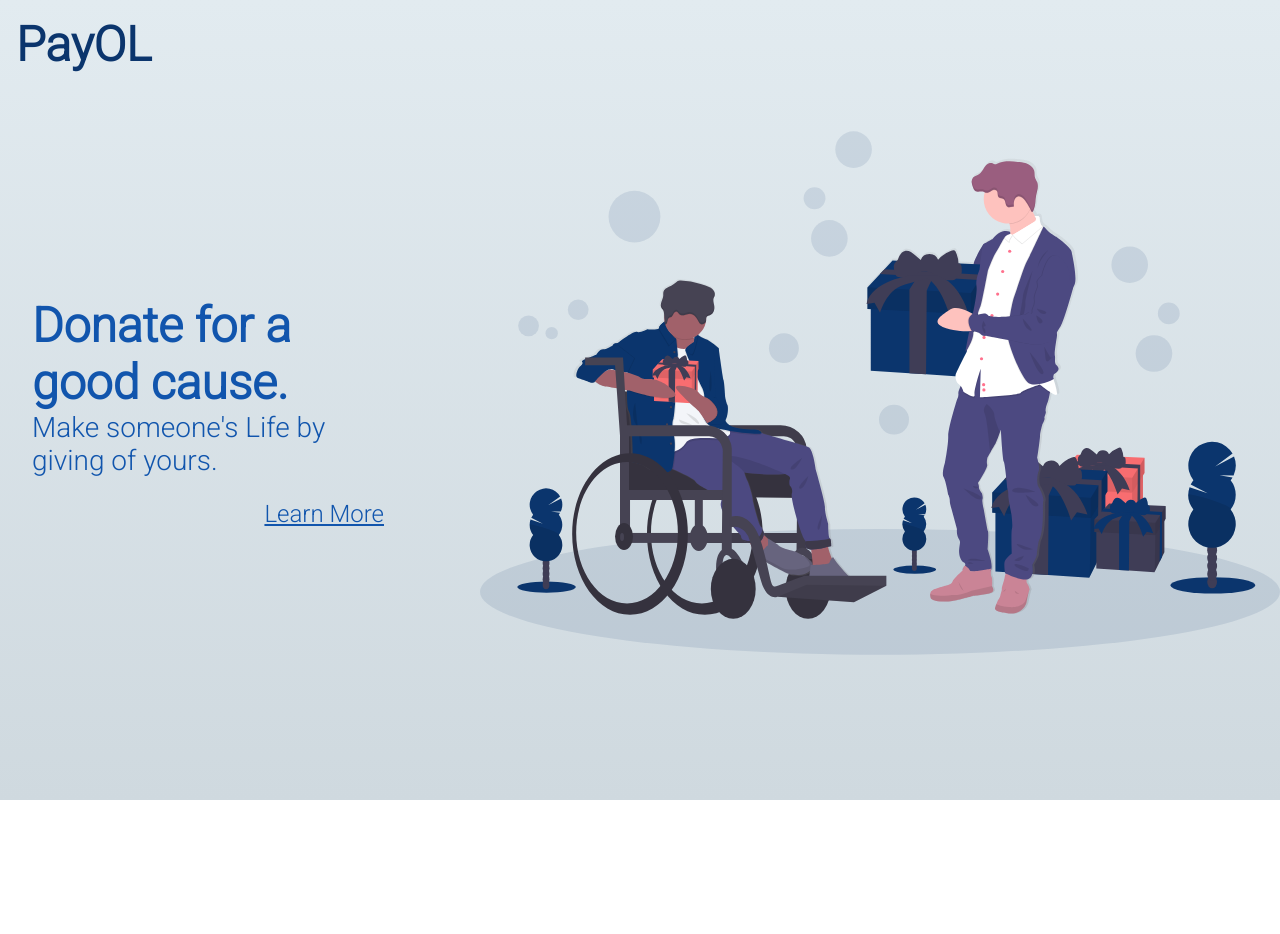
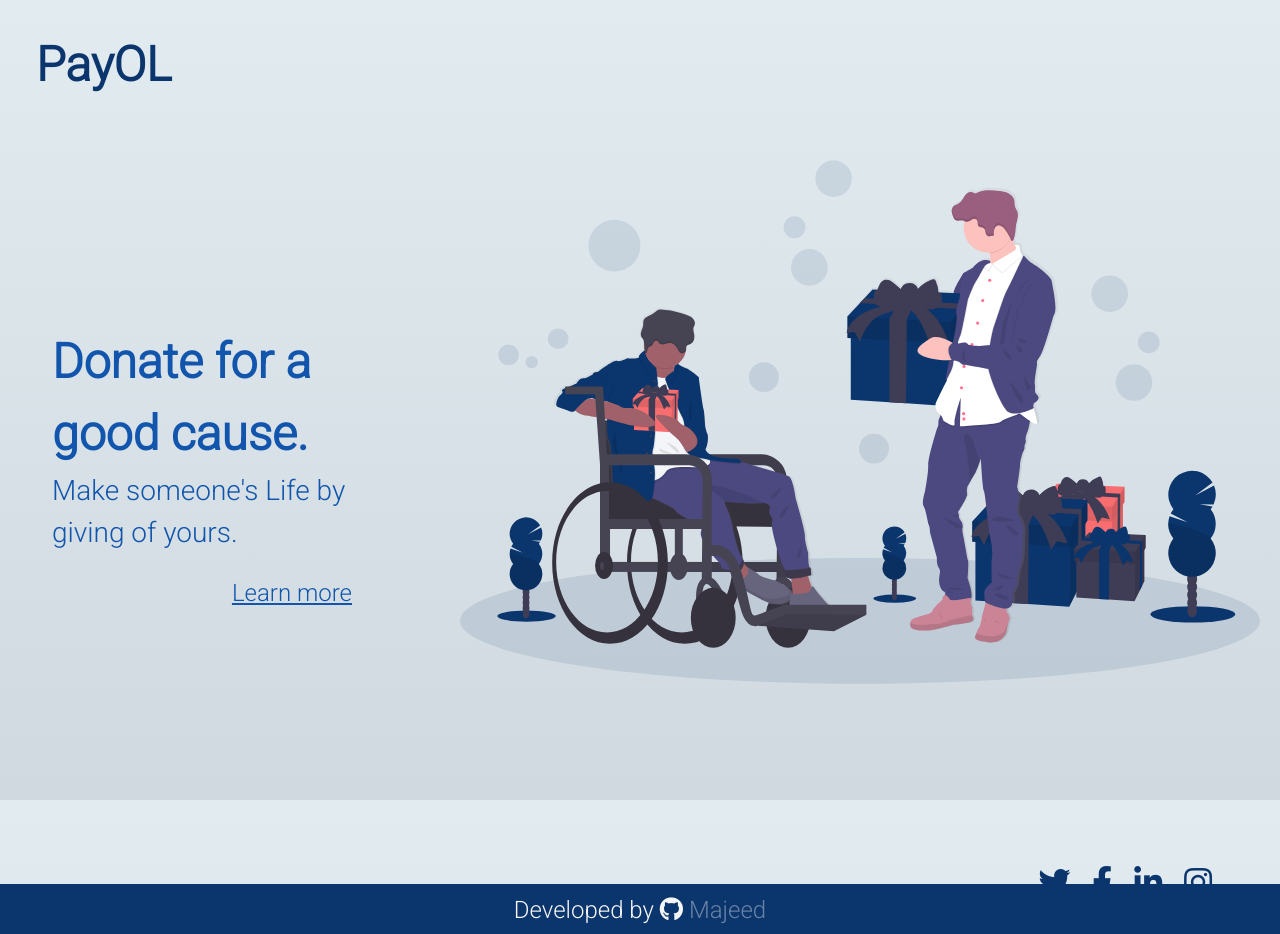
Before and after one commit to imajeed28/Payment-Gateway-Integration, a plain HTML site: page index.html in a window 1280 px wide. Before the commit the page ends 800 px from the top, so only its background shows below. Drawn offline with nearby package versions, Linux system fonts and the light colour scheme.

Commit message:
Added Footer, Social Icon and Modal Tag

```diff
--- a/Assets/Modules/Styles/main.css
+++ b/Assets/Modules/Styles/main.css
@@ -11,22 +11,23 @@ html,body{
     background-image: linear-gradient(to top, #cfd9df 0%, #e2ebf0 100%);
     background-attachment: fixed;
     height: 100%;
+    margin: 0;
     font-family: 'Roboto',sans-serif;
 
 }
-/*
+
 #homepage-container{
     min-height: 100%;
 }
 
 #homepage-main{
     overflow: auto;
-    padding-bottom: 8vh;
+    padding-bottom: 50px;
+    padding: 20px;
 }
 
-*/
+
 .logo{
-    min-height: 5vh;
     padding: 1rem 0rem 0rem 1rem;
 }
 .logo h2{
@@ -40,7 +41,6 @@ html,body{
     justify-content: space-evenly;
     flex-direction: row;
     margin-left: 2rem;
-    min-height: 85vh;
 }
 
 .home-contents{
@@ -67,7 +67,7 @@ html,body{
     font-size: 1.5rem;
     color: whitesmoke;
     border-radius: 0.5rem;
-    padding: 0.75rem 0.75rem;
+    padding: 0.75rem 0rem;
     opacity: 0.5;
     transition: 0.3s ease-in;
 }
@@ -76,10 +76,34 @@ html,body{
     opacity: 1;
 }
 
-.home-contents .learn-more a{
+.modal-title{
+    font-size: 1.75rem;
+    font-weight: bold;
+}
+.learn-btn{
+    background-color: inherit;
     font-size: 1.5rem;
     color: #1155ad;
     text-decoration: underline;
+    outline: none;
+    box-shadow: none;
+    border: 0;
+
+}
+
+.learn-btn:focus, .learn-btn:active{
+    outline: transparent none 0 !important;
+    box-shadow: none !important;
+    -webkit-box-shadow: none !important;
+}
+.learn-btn:hover{
+    background-color: inherit;
+    color: inherit;
+    text-decoration: underline;
+}
+
+.modal-body{
+    font-size: 1rem;
 }
 .donate-img{
     padding-left: 6rem;
@@ -89,13 +113,52 @@ html,body{
     height: 40rem;
 }
 
-/*
+
+
+.follow-us-container{
+    margin-top: 7rem;
+    float: right;
+}
+
+
+.social-icons {
+    font-size: 1.5rem;
+    margin: 0.75rem 2rem;
+    color: #0b356d;
+}
+.social-icons > i{
+    padding-right: 1rem;
+}
+
+.fa-twitter:hover{
+    color: #1DA1F2;
+    transition: all 0.3s ease-in;
+}
+
+.fa-linkedin-in:hover{
+    color: #0e76a8;
+    transition: all 0.3s ease-in;
+}
+
+.fa-facebook-f:hover{
+    color: #1778f2;
+    transition: all 0.3s ease-in;
+}
+
+.fa-instagram:hover{
+    color: #d6249f;
+    transition: all 0.3s ease-in;
+}
+
+
+
+
 #main-footer{
     position: relative;
-    background-color: rgb(26, 64, 99);
+    background-color: #0b356d;
     color: whitesmoke;
-    height: auto;
-    margin-top: -10vh;
+    height: 50px;
+    margin-top: -50px;
     clear: both;
     padding: 0.5rem 0rem;
 }
@@ -108,6 +171,7 @@ html,body{
 }
 
 .footer-contents a{
+    color: whitesmoke;
     opacity: 0.4;
     transition: .3s ease-in;
 }
@@ -115,4 +179,3 @@ html,body{
 .footer-contents a:hover{
     opacity: 1;
 }
-*/
--- a/index.html
+++ b/index.html
@@ -4,6 +4,10 @@
     <meta charset="UTF-8">
     <meta name="viewport" content="width=device-width, initial-scale=1.0">
     <link rel="icon" href="./Assets/Images/logo.png" type="png">
+    <link rel="stylesheet" href="https://stackpath.bootstrapcdn.com/bootstrap/4.1.3/css/bootstrap.min.css" integrity="sha384-MCw98/SFnGE8fJT3GXwEOngsV7Zt27NXFoaoApmYm81iuXoPkFOJwJ8ERdknLPMO" crossorigin="anonymous">
+    <script src="https://code.jquery.com/jquery-3.3.1.slim.min.js" integrity="sha384-q8i/X+965DzO0rT7abK41JStQIAqVgRVzpbzo5smXKp4YfRvH+8abtTE1Pi6jizo" crossorigin="anonymous"></script>
+<script src="https://cdnjs.cloudflare.com/ajax/libs/popper.js/1.14.3/umd/popper.min.js" integrity="sha384-ZMP7rVo3mIykV+2+9J3UJ46jBk0WLaUAdn689aCwoqbBJiSnjAK/l8WvCWPIPm49" crossorigin="anonymous"></script>
+<script src="https://stackpath.bootstrapcdn.com/bootstrap/4.1.3/js/bootstrap.min.js" integrity="sha384-ChfqqxuZUCnJSK3+MXmPNIyE6ZbWh2IMqE241rYiqJxyMiZ6OW/JmZQ5stwEULTy" crossorigin="anonymous"></script>
     <link rel="stylesheet" href="https://cdnjs.cloudflare.com/ajax/libs/font-awesome/5.15.1/css/all.min.css">
     <link rel="stylesheet" href="./Assets/Modules/Styles/main.css">
     <title>PayOL</title>
@@ -26,25 +30,61 @@
                                     <form><script src="https://checkout.razorpay.com/v1/payment-button.js" data-payment_button_id="pl_Gbw2ejHploDJK0" async> </script> </form>
                                 </div>
                                 <div class="learn-more">
-                                    <a href="#">Learn More</a>
+
+                                    <!-- Button trigger modal -->
+                                    <button type="button" class="btn btn-primary learn-btn" data-toggle="modal" data-target="#exampleModalLong">
+                                        Learn more
+                                    </button>
+
+                                    <!-- Modal -->
+                                    <div class="modal fade" id="exampleModalLong" tabindex="-1" role="dialog" aria-labelledby="exampleModalLongTitle" aria-hidden="true">
+                                        <div class="modal-dialog" role="document">
+                                            <div class="modal-content">
+                                                <div class="modal-header">
+                                                <h5 class="modal-title" id="exampleModalLongTitle">About Donation through PayOL</h5>
+                                                <button type="button" class="close" data-dismiss="modal" aria-label="Close">
+                                                    <span aria-hidden="true"></span>
+                                                </button>
+                                                </div>
+                                                <div class="modal-body">
+                                                Lorem, ipsum dolor sit amet consectetur adipisicing elit. Expedita aspernatur saepe suscipit eligendi accusamus eos magnam, ex beatae? Obcaecati eius quas assumenda atque dolorum veritatis voluptatibus saepe totam, necessitatibus porro.
+
+                                                </div>
+                                                <div class="modal-footer">
+                                                <button type="button" class="btn btn-secondary" data-dismiss="modal">Close</button>
+                                            </div>
+                                        </div>
+                                        </div>
+                                    </div>
                                 </div>
                             </div>
                     </div>
                 </div>
+
                 <div class="donate-img">
                     <img src="./Assets/Images/undraw_gifts_btw0.svg" alt="donate" srcset="">
                 </div>
 
             </div>
+            <div class="follow-us-container">
+
+                <div class="social-icons">
+                <i class="fab fa-twitter fa-lg" title="Twitter"></i>
+                <i class="fab fa-facebook-f fa-lg" title="Facebook"></i>
+                <i class="fab fa-linkedin-in fa-lg" title="LinkedIn"></i>
+                <i class="fab fa-instagram fa-lg" title="Instagram"></i>
+                </div>
+            </div>
+
         </div>
     </div>
-    <!--
+
      <footer id="main-footer">
         <div class="footer-contents">
             Developed by <i class="fab fa-github"></i> <a href="https://github.com/Majeed002" target="_blank" class="footer-link">Majeed</a>
         </div>
     </footer>
-    -->
+
 
 </body>
 </html>
```
